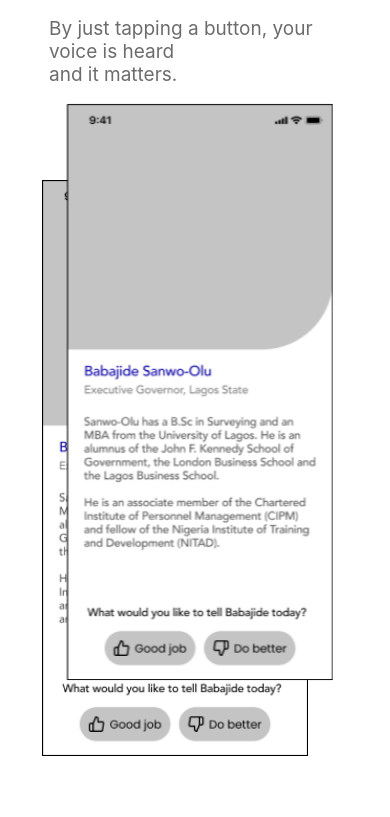
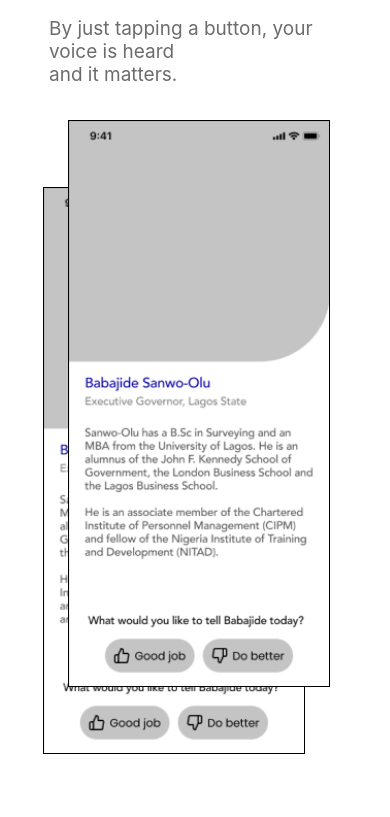
Before and after one commit to agharayee/Gavel, a plain HTML site: page index.html in a window 390 px wide. Shown: the part 1867-2684 px from the top of the page. Drawn offline with nearby package versions, Linux system fonts and the light colour scheme.

```diff
--- a/index.html
+++ b/index.html
@@ -86,7 +86,7 @@
             <p class="p-checker"> By just tapping a button, your voice is heard <br> and it matters.</p>
         </div>
 
-        <div class="col-6 col-xl-6 text-center margin-5">
+        <div class="col-6 col-xl-6 text-center margin-5 p-3">
             <img class="pic-swift1" src="./img/X - 3 1.png" alt="">
             <img class="pic-swift" src="./img/X - 3 1.png" alt="">
         </div>
--- a/styles/styles.css
+++ b/styles/styles.css
@@ -352,7 +352,7 @@
 .rower{
   padding: 1em;
   text-align: left;
-  height: 1200px;
+  height: 1000px;
 }
 .h4-check, .p-checker{
   margin-left: 2px;
```
